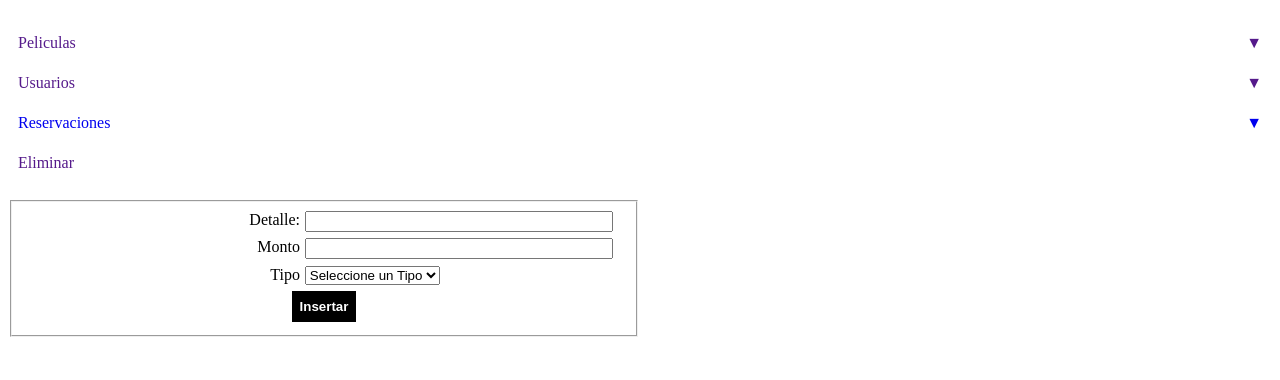
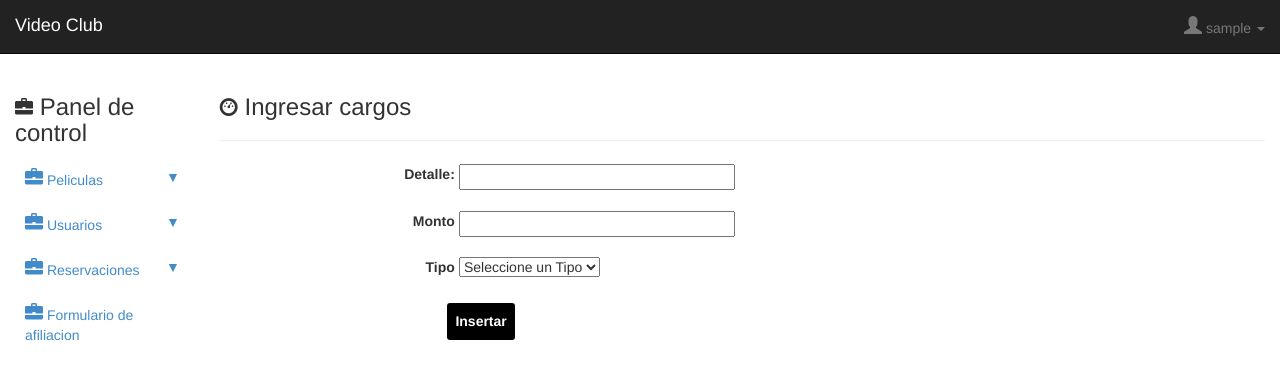
Before and after one commit to amirghin/videoclub, a PHP site: page /i_cargos.php in a window 1280 px wide. Shown: the top 380 px of the page. Run offline with PHP 8.4, Linux system fonts and the light colour scheme; the visitor is signed in with stand-in values (Sample User, id 1); data that the repository does not hold is empty.

Commit message:
estilos i_cargos

```diff
--- a/i_cargos.php
+++ b/i_cargos.php
@@ -1,28 +1,52 @@
 <?php session_start();?>
-<!DOCTYPE html>
-<html>
-<head>
-  <title>Insertar Cargos</title>
-    <link rel="stylesheet" type="text/css" href="css/estilos.css">
-    <script src="js/jquery-2.1.3.min.js"></script>
-    <script src="js/dropdown-menu.js"></script>
-    <script src="js/videoclub.js"></script>
+<?php include 'includes/header.php';?>
 
-</head>
 <body>
-    <?php include 'menu.html';?>
+  <nav id="top-nav" class="navbar navbar-inverse navbar-static-top">
+
+    <div class="container-fluid">
+      <div class="navbar-header">
+            <a class="navbar-brand" href="#">Video Club</a>
+          </div>
+      <div class="navbar-collapse collapse">
+        <ul class="nav navbar-nav navbar-right">
+
+        <li class="dropdown">
+          <a class="dropdown-toggle" role="button" data-toggle="dropdown" href="#">
+            <i class="glyphicon glyphicon-user"></i> <?php echo $_SESSION["nombre_usuario"]; ?>
+            <span class="caret"></span>
+          </a>
+          <ul id="g-account-menu" class="dropdown-menu" role="menu">
+            <li><a href="logout.php"><i class="glyphicon glyphicon-lock"></i> Logout</a></li>
+          </ul>
+        </li>
+
+        </ul>
+
+      </div>
+    </div>
+  </nav>
+  <div class="container-fluid">
+    <div class="row">
+      <div class="col-sm-3 ">
+        <?php include 'includes/menu.php';?>
+      </div>
+      <div class="col-sm-9 ">
+        <h3><i class="glyphicon glyphicon-dashboard"></i> Ingresar cargos</h3>
+
+        <hr>
         <section class="estilos_form">
-    <form action="" method="POST" >
+          <form action="" method="POST"class="form-horizontal" >
             <fieldset>
-               <div class="filas">
+                   <div class="filas form-group">
                        <label for="detalle">Detalle: </label>
                        <input type="text" name="detalle" class="requerido">
                    </div>
-               <div class="filas">
+                   <div class="filas form-group">
                        <label for="monto">Monto</label>
                        <input type="text" name="monto" class="requerido">
                    </div>
-               <div class="filas">
+                   <div class="filas form-group">
                        <label for="tipo">Tipo</label>
                        <select id="tipo" name="tipo">
                         <option value="0" disabled="true" selected="true">Seleccione un Tipo</option>
@@ -31,12 +55,14 @@
                        </select>
                         <input type="hidden" id="h_tipo">
                    </div>
-               <div class="filas">
+                   <div class="filas form-group">
                         <input type="button" class="button" value="Insertar" id="insertar_cargo">
                    </div>
                 </fieldset>
             </form>
         </section>
-
+      </div>
+    </div>
+  </div>
 </body>
 </html>
--- a/i_cargos_devolucion.php
+++ b/i_cargos_devolucion.php
@@ -12,7 +12,7 @@
 <body>
     <?php include 'menu.html';?>
     <section class="estilos_form">
-        <form action="" method="POST" >
+        <form action="" method="POST" class="form-horizontal">
             <div class="filas">
                 <label for="id_devolucion">ID Devolucion</label>
                 <input type="text" name="id_devolucion">
--- a/i_clientes.php
+++ b/i_clientes.php
@@ -36,7 +36,7 @@
 
 				<hr>
 				<section class="estilos_form">
-					<form action="" method="POST" >
+					<form action="" method="POST" class="form-horizontal">
 						<fieldset>
 							<div class="filas form-group">
 								<label for="nombre_cliente">Nombre:</label>
--- a/i_copias.php
+++ b/i_copias.php
@@ -36,8 +36,8 @@
 
         <hr>
         <section class="estilos_form">
-        <form action="" method="POST" >
-        	<fieldset>
+          <form action="" method="POST" class="form-horizontal">
+          	<fieldset>
                    <div class="filas">
                        <label for="id_pelicula">ID Pelicula: </label>
                        <input type="text" name="id_pelicula">
--- a/i_generos.php
+++ b/i_generos.php
@@ -36,7 +36,7 @@
 
 			   <hr>
 				<section class="estilos_form">
-					<form action="" id="i_generos" method="POST">
+					<form action="" id="i_generos" method="POST" class="form-horizontal">
 						<fieldset>
 							<div class="filas form-group">
 								<label for="nombre">Nombre:</label>
```
Lines whose indentation alone changed are shown as unchanged.
